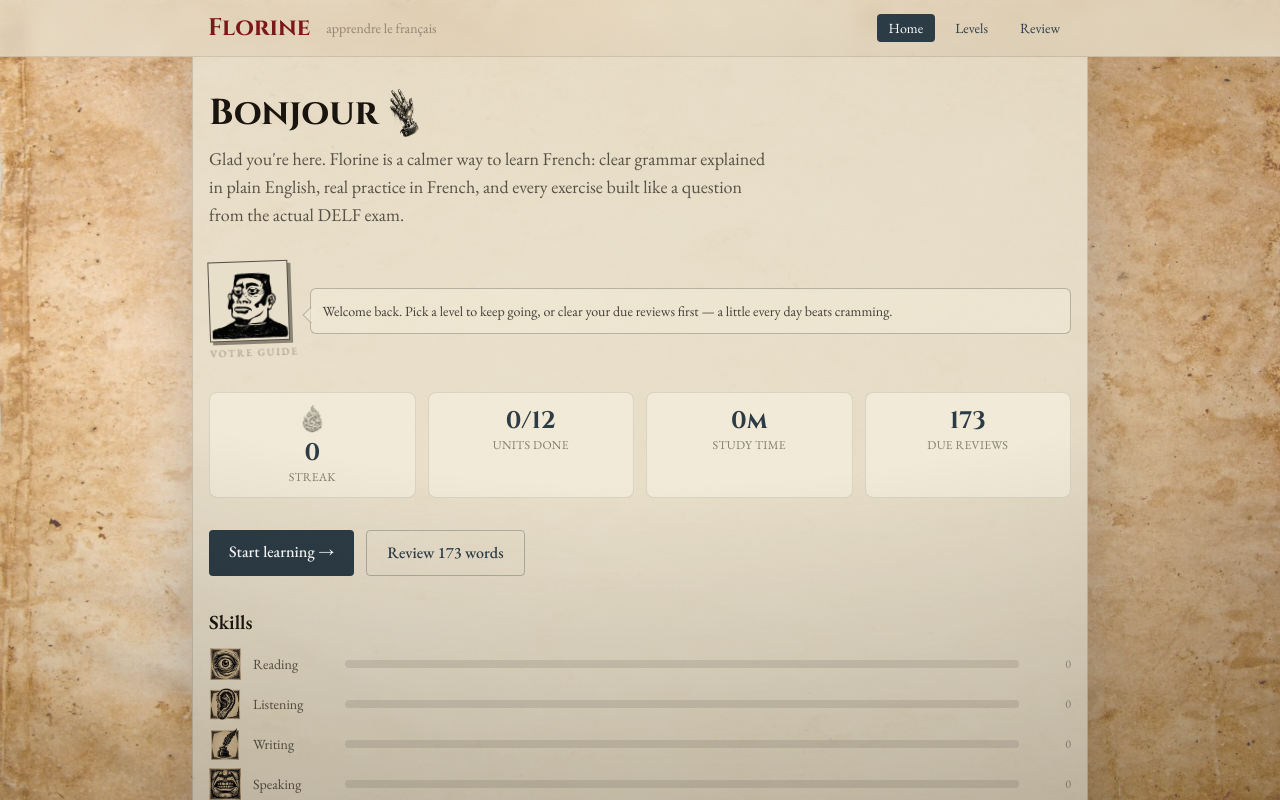
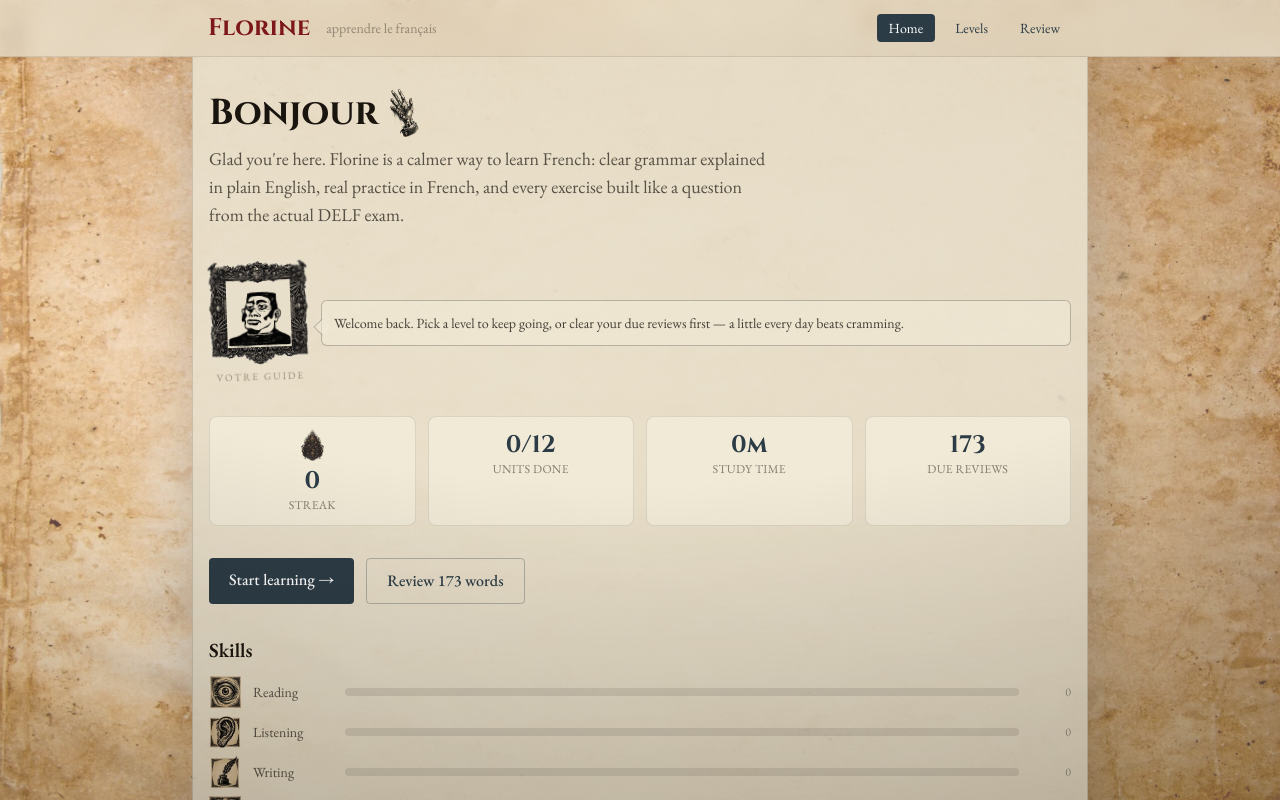
Before and after one commit to MRG-Hazmatz/florine, a React (Vite) app: page / in a window 1280 px wide. Shown: the top 800 px of the page. Built offline with nearby package versions, Linux system fonts and the light colour scheme.

Commit message:
Visual: gothic streak emblem (no multiply); haunted portrait frame around guide faces

```diff
--- a/src/components/GuideStranger.tsx
+++ b/src/components/GuideStranger.tsx
@@ -33,8 +33,8 @@ export default function GuideStranger({
   return (
     <div className="flex items-start gap-3">
       <figure className="shrink-0 -rotate-2">
-        <div className="h-20 w-20 overflow-hidden border border-ink/70 bg-parchment shadow-[3px_3px_0_rgba(23,18,12,0.45)]">
-          <img src={src} alt="" className="h-full w-full object-contain mix-blend-multiply" />
+        <div className="portrait-frame bg-parchment">
+          <img src={src} alt="" className="block h-16 w-16 object-contain mix-blend-multiply" />
         </div>
         {caption && (
           <figcaption className="mt-1 text-center text-[10px] uppercase tracking-[0.2em] text-ink/40">
--- a/src/index.css
+++ b/src/index.css
@@ -74,3 +74,12 @@ body::after {
   border-image-slice: 70 69 65 68;
   border-image-repeat: round;
 }
+
+/* Haunted portrait frame for the guide faces */
+.portrait-frame {
+  border-style: solid;
+  border-width: 22px 18px 18px 18px;
+  border-image-source: url("/icons/portrait-frame.png");
+  border-image-slice: 96 73 69 71;
+  border-image-repeat: round;
+}
--- a/src/pages/Home.tsx
+++ b/src/pages/Home.tsx
@@ -24,7 +24,7 @@ function Stat({ label, value, icon }: { label: string; value: string; icon?: str
   return (
     <div className="rounded-lg border border-ink/10 bg-card p-3 text-center">
       {icon && (
-        <img src={icon} alt="" className="mx-auto mb-1 h-7 w-7 object-contain mix-blend-multiply" />
+        <img src={icon} alt="" className="mx-auto mb-1 h-8 w-8 object-contain" />
       )}
       <p className="font-display text-2xl font-bold text-marine">{value}</p>
       <p className="text-xs uppercase tracking-wide text-ink/50">{label}</p>
```
Also changed, not shown: public/icons/portrait-frame.png (added), public/icons/streak.png.
